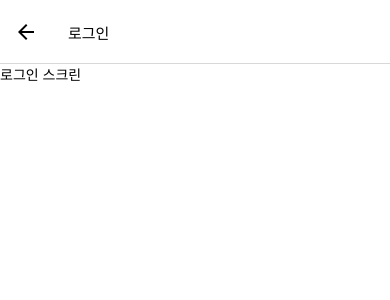
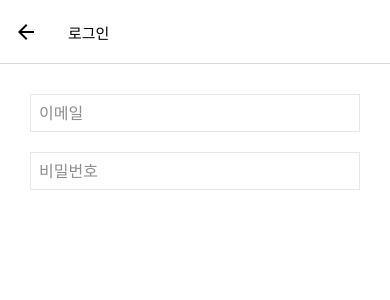
Before and after one commit to mgeekim/react-native-app, a React Native app in the folder app/front/: screen /Login in a window 390 px wide. Shown: the top 300 px of the page. Built offline with nearby package versions, Linux system fonts and the light colour scheme.

Commit message:
[3-2] Import InputFiled

```diff
--- a/app/front/src/screens/auth/LoginScreen.tsx
+++ b/app/front/src/screens/auth/LoginScreen.tsx
@@ -1,14 +1,26 @@
 import React from 'react';
-import {StyleSheet, Text, View} from 'react-native';
+import {SafeAreaView, StyleSheet, Text, View} from 'react-native';
+import InputFiled from '../../components/InputFiled';
 
 function LoginScreen() {
   return (
-    <View>
-      <Text>로그인 스크린</Text>
-    </View>
+    <SafeAreaView style={styles.container}>
+      <View style={styles.inputContainer}>
+        <InputFiled placeholder="이메일" />
+        <InputFiled placeholder="비밀번호" />
+      </View>
+    </SafeAreaView>
   );
 }
 
-const styles = StyleSheet.create({});
+const styles = StyleSheet.create({
+  container: {
+    flex: 1,
+    margin: 30,
+  },
+  inputContainer: {
+    gap: 20,
+  },
+});
 
 export default LoginScreen;
```
